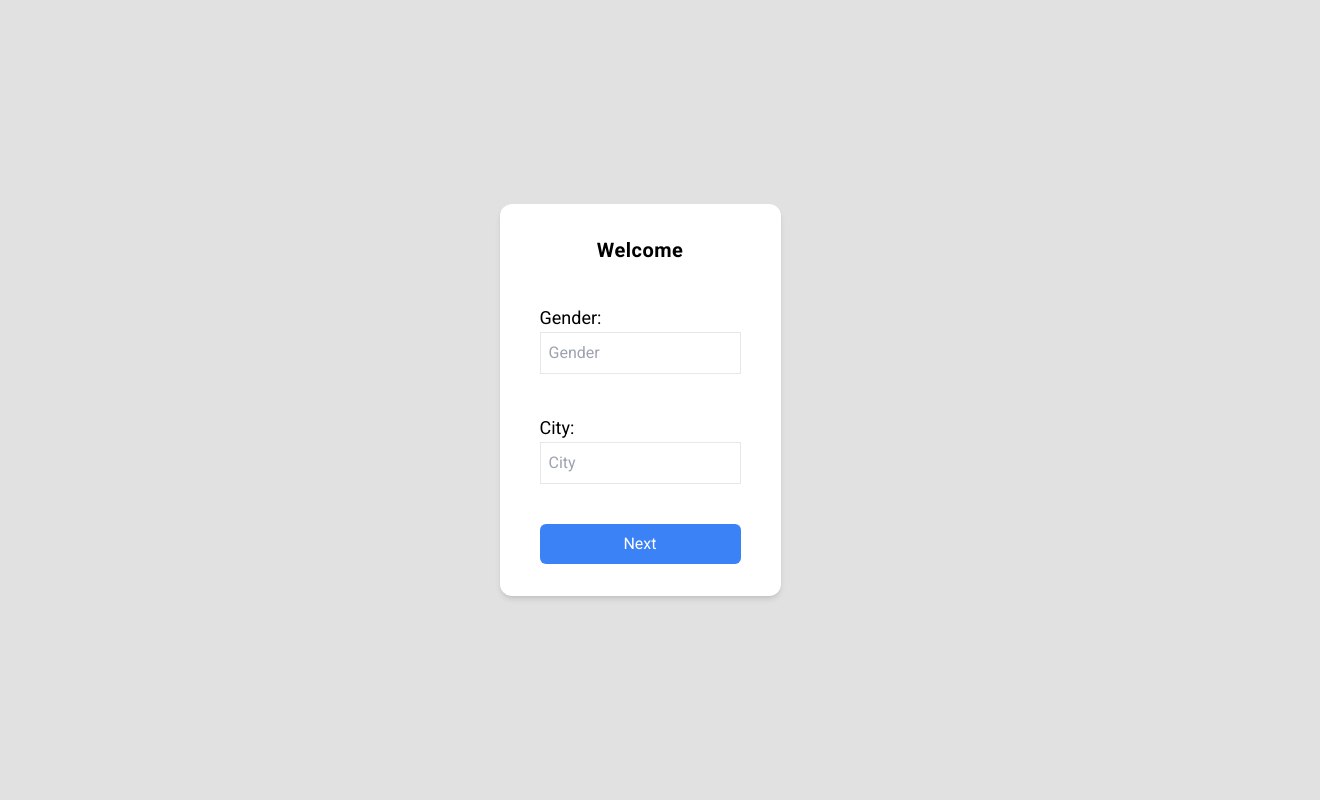
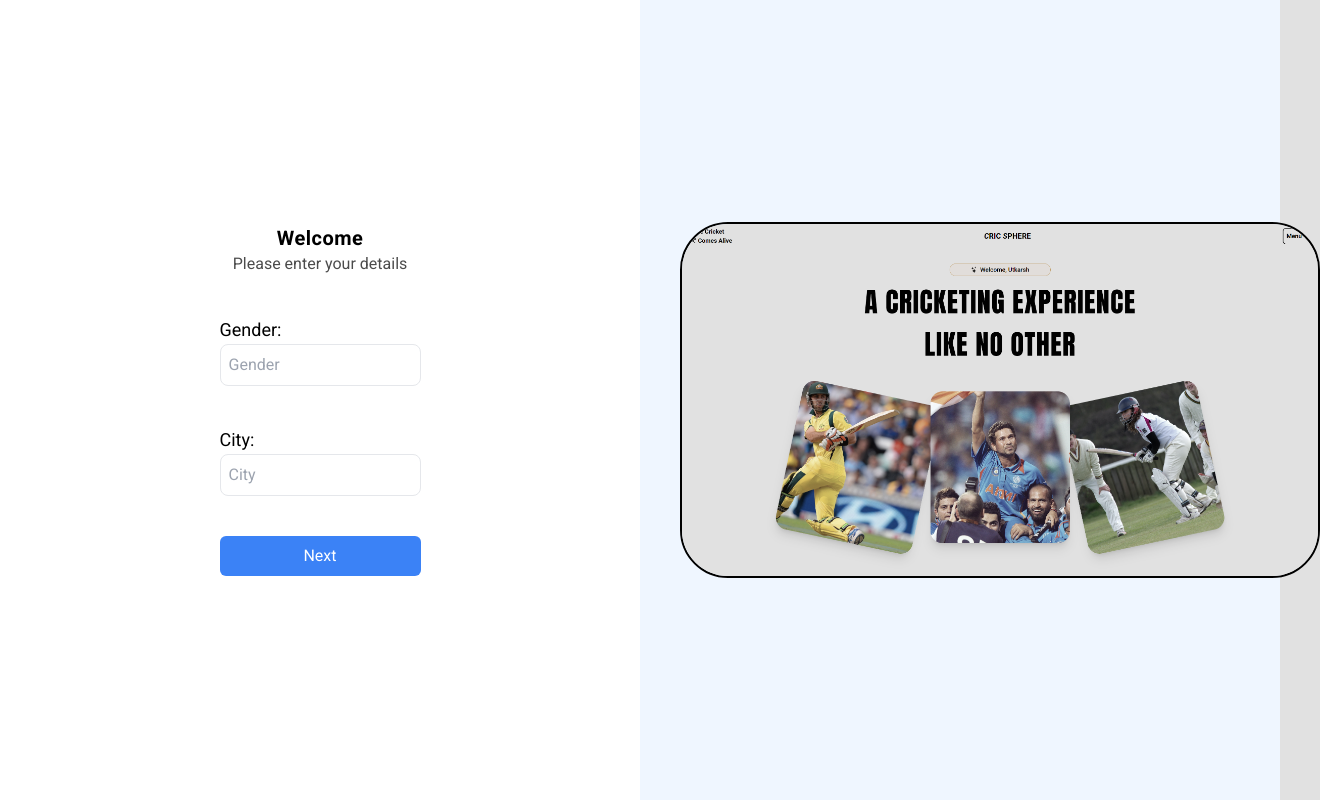
Before and after one commit to UtkarshS611/Cricsphere, a React (Vite) app: page / in a window 1280 px wide. Shown: the whole page, 1320 px wide, since content can reach past the window. Built offline with nearby package versions, Linux system fonts and the light colour scheme.

Commit message:
fixed minor bugs

```diff
--- a/src/Components/Home.jsx
+++ b/src/Components/Home.jsx
@@ -13,7 +13,7 @@ const Home = () => {
       <div className='flex justify-center mt-8 font-primary'>
         <div className='px-14 py-1 rounded-full font-medium flex items-center gap-2 border-[0.5px] bg-[#e3d5ca4e] border-[#bb9457]'>
           <BsStars />
-          Welcome, {formData?.firstname || 'Guest'}
+          Welcome, {formData?.firstname || 'Utkarsh'}
         </div>
       </div>
       <div className='tracking-wide text-4xl md:text-7xl uppercase flex flex-col items-center py-8 gap-2 md:gap-10 font-[Anton]'>
--- a/src/Components/Signup.jsx
+++ b/src/Components/Signup.jsx
@@ -26,35 +26,39 @@ const Signup = ({ setIsLoggedIn }) => {
   };
 
   return (
-    <div className="flex font-primary flex-col items-center justify-center min-h-screen">
+    <div className="flex font-primary bg-white">
+      <div className='flex justify-center items-center h-screen w-full sm:w-[50%]'>
       {step === 1 && (
-        <div className='bg-white flex flex-col gap-10 px-10 py-8 rounded-xl shadow-md'>
-          <h2 className='text-center text-xl font-semibold tracking-wide'>Welcome</h2>
+        <div className='bg-white flex flex-col gap-10 px-10 py-8 rounded-xl shadow-lg sm:shadow-none'>
+          <div>
+            <h2 className='text-center text-xl font-semibold tracking-wide'>Welcome</h2>
+            <h3 className='text-center opacity-70'>Please enter your details</h3>
+          </div>
           <div className='flex flex-col'>
             <label htmlFor="gender" className='text-lg'>Gender:</label>
-            <input id='gender' type="text" name="gender" placeholder='Gender' value={formData.gender} onChange={handleInput} className="border p-2 outline-blue-500" />
+            <input id='gender' type="text" name="gender" placeholder='Gender' value={formData.gender} onChange={handleInput} className="border rounded-lg p-2 outline-blue-500" />
           </div>
           <div  className='flex flex-col'>
             <label htmlFor="City" className='text-lg'>City:</label>
-            <input id='City' type="text" name="city" placeholder='City' value={formData.city} onChange={handleInput} className="border p-2 outline-blue-500" />
+            <input id='City' type="text" name="city" placeholder='City' value={formData.city} onChange={handleInput} className="border rounded-lg p-2 outline-blue-500" />
           </div>
           <button onClick={nextStep} className="bg-blue-500 hover:bg-blue-800 rounded-md duration-200 text-white p-2">Next</button>
         </div>
       )}
       {step === 2 && (
-        <div className='bg-white flex flex-col gap-10 px-10 py-8 rounded-xl shadow-md'>
+        <div className='bg-white flex flex-col gap-10 px-10 py-8 rounded-xl shadow-lg sm:shadow-none'>
           <h2 className='text-center text-xl font-semibold tracking-wide'>Welcome</h2>
           <div className='flex flex-col'>
             <label htmlFor="firstname">Firstname:</label>
-            <input id='firstname' type="text" name="firstname" placeholder='John' value={formData.firstname} onChange={handleInput} className="border p-2  outline-blue-500" />
+            <input id='firstname' type="text" name="firstname" placeholder='John' value={formData.firstname} onChange={handleInput} className="border rounded-lg p-2  outline-blue-500" />
           </div>
           <div className='flex flex-col'>
             <label htmlFor="lastname">Lastname:</label>
-            <input id='lastname' type="text" name="lastname" placeholder='Doe' value={formData.lastname} onChange={handleInput} className="border p-2  outline-blue-500" />
+            <input id='lastname' type="text" name="lastname" placeholder='Doe' value={formData.lastname} onChange={handleInput} className="border rounded-lg p-2  outline-blue-500" />
           </div>
           <div className='flex flex-col'>
             <label htmlFor="email">Email:</label>
-            <input id='email' type="email" name="email" placeholder='example@example.com' value={formData.email} onChange={handleInput} className="border px-2 pr-8 py-2 outline-blue-500" />
+            <input id='email' type="email" name="email" placeholder='example@example.com' value={formData.email} onChange={handleInput} className="border rounded-lg px-2 pr-8 py-2 outline-blue-500" />
           </div>
           <div className='flex justify-between'>
             <button onClick={prevStep} className="bg-gray-500 hover:bg-gray-800 text-white px-6 rounded-md py-2">Back</button>
@@ -63,11 +67,11 @@ const Signup = ({ setIsLoggedIn }) => {
         </div>
       )}
       {step === 3 && (
-        <div className='bg-white flex flex-col gap-10 px-10 py-8 rounded-xl shadow-md'>
+        <div className='bg-white flex flex-col gap-10 px-10 py-8 rounded-xl shadow-lg sm:shadow-none'>
           <h2 className='text-center text-xl font-semibold tracking-wide'>Welcome</h2>
           <div className='flex flex-col'>
             <label htmlFor="password">Password:</label>
-            <input id='password' placeholder='Password' type="password" name="password" value={formData.password} onChange={handleInput} className="border p-2" />
+            <input id='password' placeholder='Password' type="password" name="password" value={formData.password} onChange={handleInput} className="border rounded-lg px-2 pr-8 py-2 outline-blue-500" />
           </div>
           <div className='flex justify-between'>
             <button onClick={prevStep} className="bg-gray-500  hover:bg-gray-800 px-6 rounded-md text-white py-2">Back</button>
@@ -75,6 +79,10 @@ const Signup = ({ setIsLoggedIn }) => {
           </div>
         </div>
       )}
+      </div>
+      <div className='h-screen w-[50%] hidden sm:flex justify-center relative items-center bg-blue-50'>
+        <img src="../public/formImage.png" className='border-[2px] border-black rounded-[3rem] ml-[10vh]' width={1000} alt="" />
+      </div>
     </div>
   );
 };
```
Also changed, not shown: public/FormImage.png (added).
